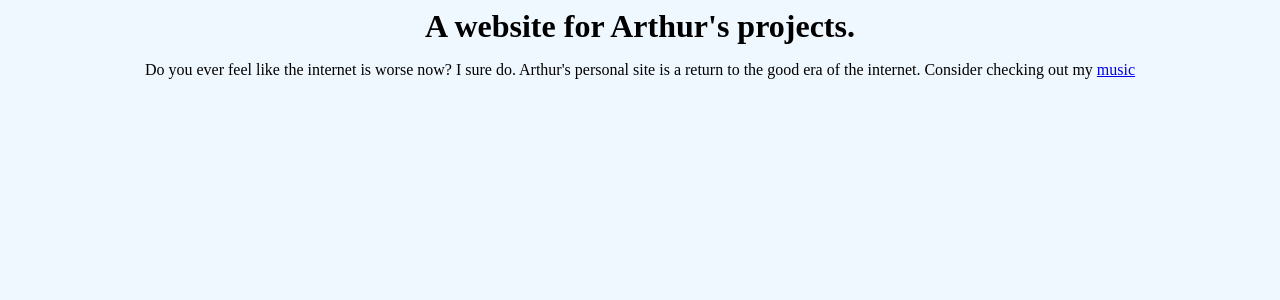
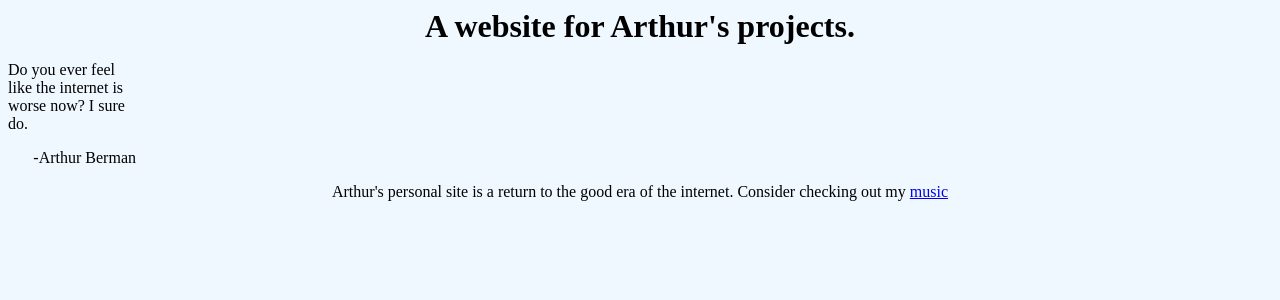
Before and after one commit to arthurberman/arthurberman.github.io, a Nuxt app: page / in a window 1280 px wide. Shown: the top 300 px of the page. Built offline with nearby package versions, Linux system fonts and the light colour scheme.

Commit message:
Quote component

```diff
--- a/assets/css/main.css
+++ b/assets/css/main.css
@@ -12,3 +12,13 @@ p {
     display: flex;
     justify-content: center;
 }
+.quote {
+    justify-content: left;
+}
+.author {
+    justify-content: right;
+}
+
+.quote-div {
+    max-width: 10vw;
+}
--- /dev/null
+++ b/components/Quote.vue
@@ -0,0 +1,11 @@
+<script setup>
+const props = defineProps(['content', 'author'])
+
+console.log(props.content)
+</script>
+<template>
+    <div class="quote-div">
+        <p class="quote">{{ content }}</p>
+        <p class="author">&dash;{{ author }}</p>
+    </div>
+</template>
--- a/pages/index.vue
+++ b/pages/index.vue
@@ -1,8 +1,8 @@
 <template>
     <div>
         <h1>A website for Arthur's projects.</h1>
-    <p>
-      Do you ever feel like the internet is worse now? I sure do. Arthur's
+        <Quote content=" Do you ever feel like the internet is worse now? I sure do.  " author="Arthur Berman"/>
+        <p> Arthur's
             personal site is a return to the good era of the internet. Consider checking out my&nbsp;
             <NuxtLink to="/music">music</NuxtLink>
         </p>
```
Lines whose indentation alone changed are shown as unchanged.
